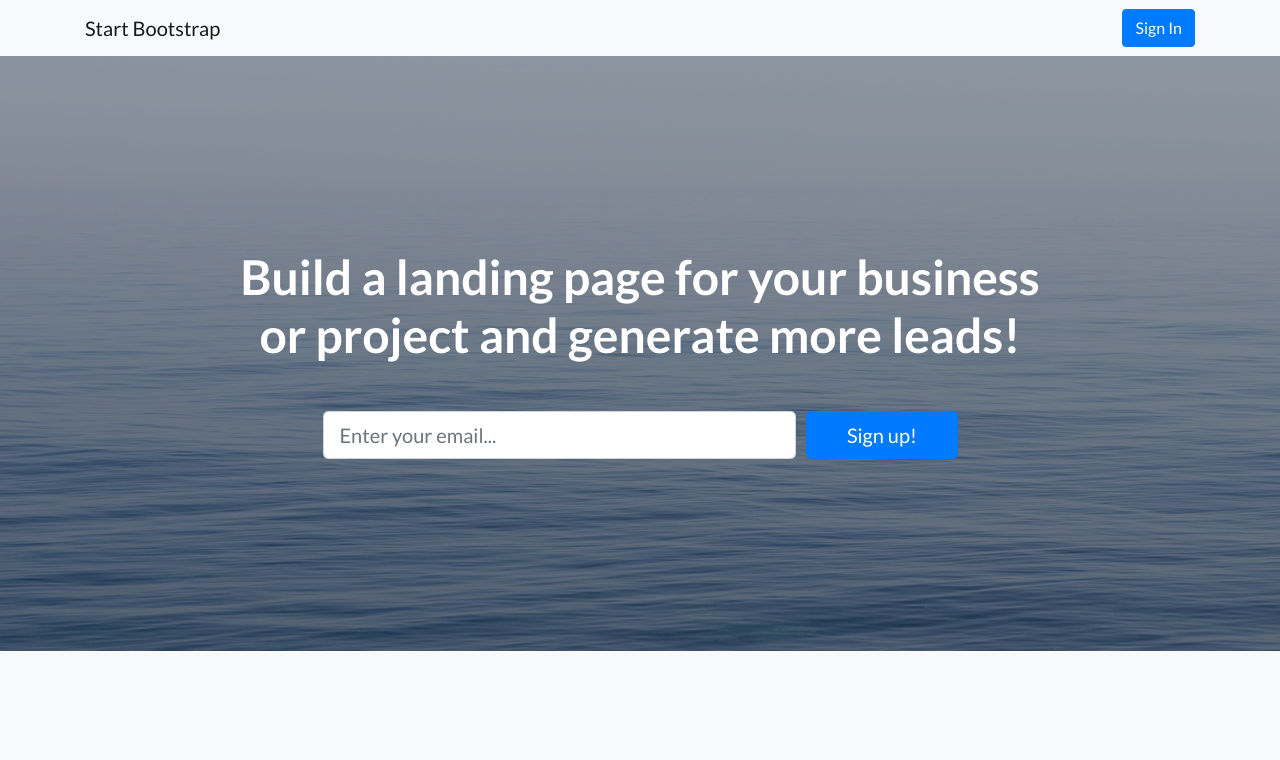
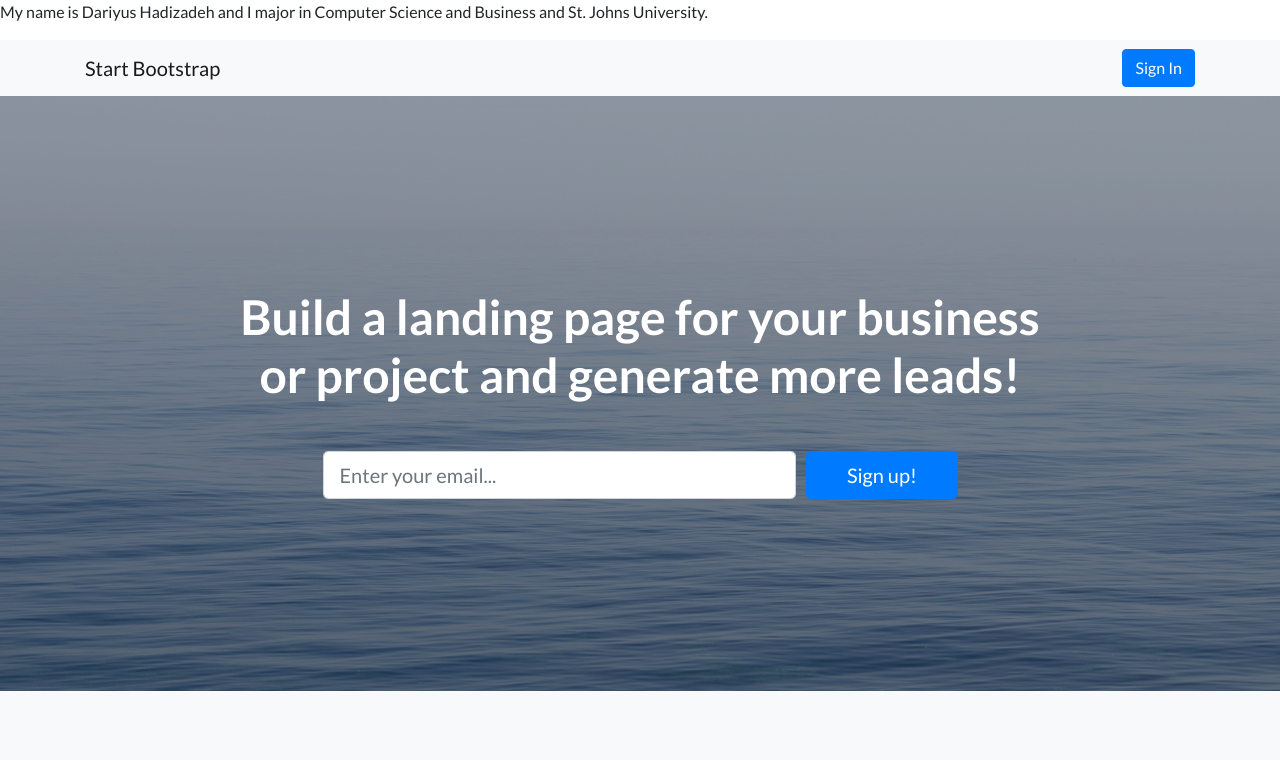
Before and after one commit to DariyusHadizadeh19/CUS1172Project1, a website: page index.html in a window 1280 px wide. Shown: the top 760 px of the page. Drawn offline with Linux system fonts and the light colour scheme.

Commit message:
Update index.html

```diff
--- a/index.html
+++ b/index.html
@@ -8,7 +8,10 @@
   <meta name="description" content="">
   <meta name="author" content="">
 
-  <title>Landing Page - Start Bootstrap Theme</title>
+  <title>Basic Profile Information</title>
+
+  <p> My name is Dariyus Hadizadeh and I major in Computer Science and Business and St. Johns University. </p>
+
 
   <!-- Bootstrap core CSS -->
   <link href="vendor/bootstrap/css/bootstrap.min.css" rel="stylesheet">
```
